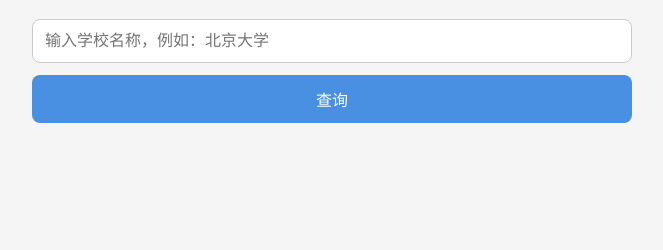
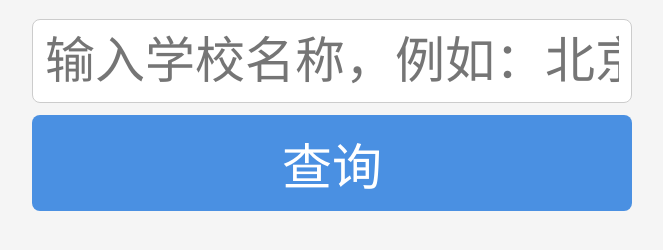
Before and after one commit to Lovaky/username.github.io, a plain HTML site: page index.html in a window 1280 px wide. Shown: the part 90-340 px from the top of the page, without its empty margins (308-971 px from the left). Drawn offline with Linux system fonts and the light colour scheme.

Commit message:
Update index.html

```diff
--- a/index.html
+++ b/index.html
@@ -25,7 +25,7 @@
             padding: 12px;
             border-radius: 8px;
             border: 1px solid #ccc;
-            font-size: 16px;
+            font-size: 50px;
             box-sizing: border-box;
         }
 
@@ -37,7 +37,7 @@
             border: none;
             background: #4a90e2;
             color: white;
-            font-size: 16px;
+            font-size: 50px;
             cursor: pointer;
             box-sizing: border-box;
         }
@@ -56,7 +56,7 @@
 
         .rate-item {
             padding: 8px 0;
-            font-size: 17px;
+            font-size: 50px;
         }
 
         .year {
```
